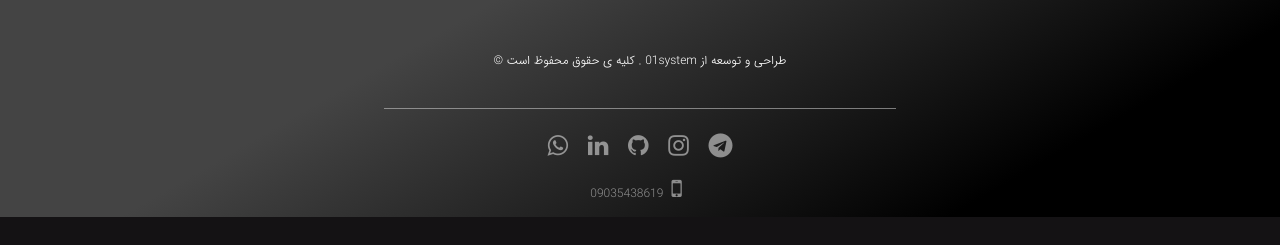
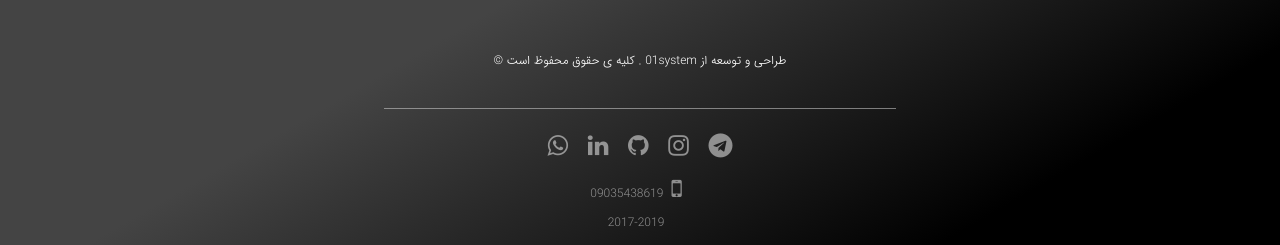
Before and after one commit to mehrannasr1375/01system, a PHP site: page /technology-store/ in a window 1280 px wide. Shown: the part 4133-4378 px from the top of the page. Before the commit the page ends 4350 px from the top, so only its background shows below. Run offline with PHP 8.4, Linux system fonts and the light colour scheme; some libraries are stand-ins or nearby versions.

Commit message:
fix footer

```diff
--- a/index/footer.php
+++ b/index/footer.php
@@ -15,5 +15,6 @@
         <a href="#" class="text-white-50"><i class="fa fa-whatsapp fa-2x mx-2"></i></a>
         <br>
         <a href="#" class="phone-i text-white-50"><i class="fa fa-mobile fa-2x mx-2"></i>09035438619</a>
+        <p class="text-white-50 pr-2">2017-2019</p>
     </div>
 </footer>
```
